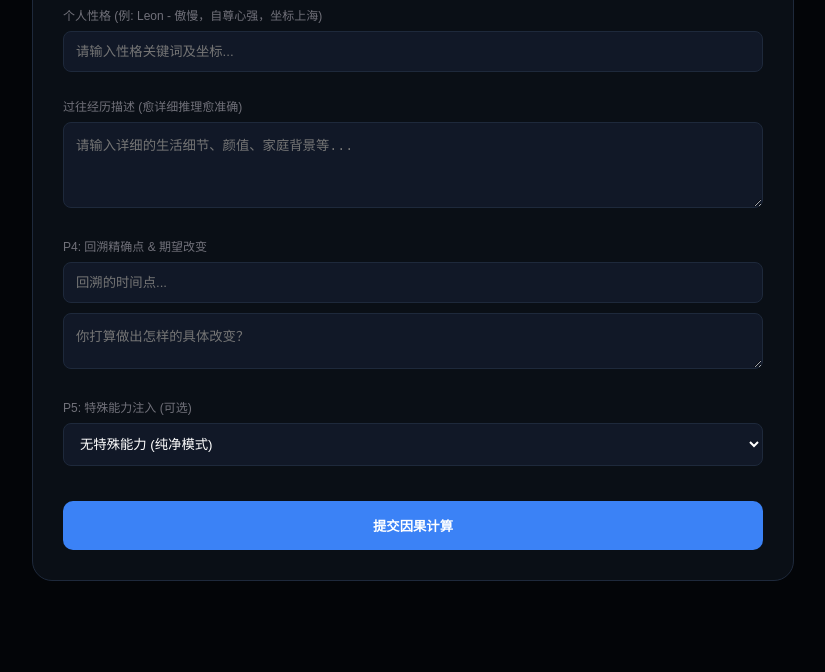
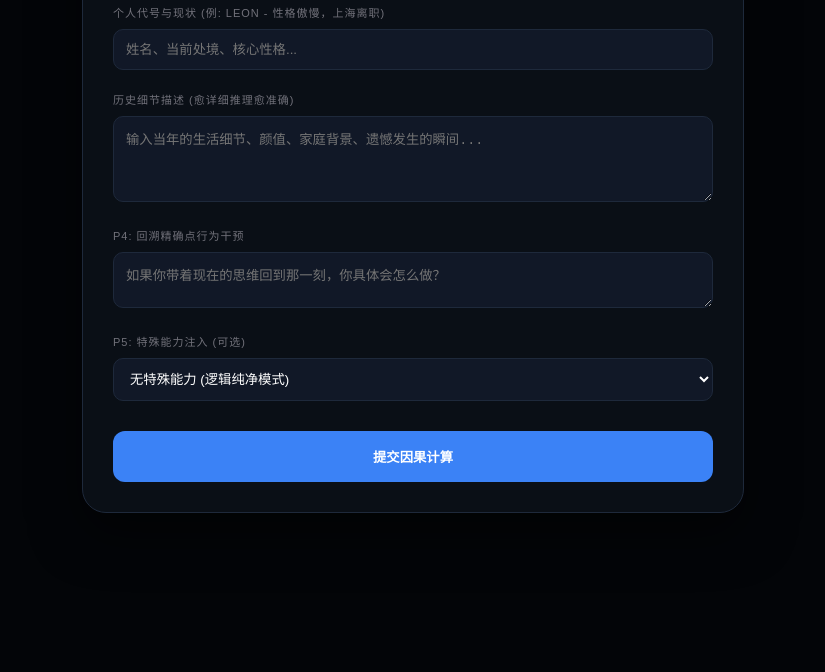
Before and after one commit to huangherr97-star/huangherr97-star-relife-site, a website: page index.html in a window 1280 px wide. Shown: the part 128-800 px from the top of the page, without its empty margins (227-1052 px from the left). Drawn offline with Linux system fonts and the light colour scheme.

Commit message:
Update index.html

```diff
--- a/index.html
+++ b/index.html
@@ -3,74 +3,74 @@
 <head>
     <meta charset="UTF-8">
     <meta name="viewport" content="width=device-width, initial-scale=1.0">
-    <title>RE:LIFE | 全量基准建模</title>
+    <title>RE:LIFE | 因果重塑终端</title>
     <style>
-        :root { --bg: #030508; --card: #0A0F16; --text: #E4E4E7; --primary: #3B82F6; }
-        body { background: var(--bg); color: var(--text); font-family: sans-serif; display: flex; justify-content: center; padding: 20px; }
-        .panel { width: 100%; max-width: 700px; background: var(--card); border: 1px solid #1E293B; border-radius: 20px; padding: 30px; }
-        h2 { border-left: 4px solid var(--primary); padding-left: 15px; font-weight: 300; }
-        .input-group { margin-bottom: 25px; }
-        label { font-size: 12px; color: #71717A; display: block; margin-bottom: 8px; }
-        input, textarea, select { width: 100%; background: #111827; border: 1px solid #1E293B; border-radius: 8px; color: #fff; padding: 12px; outline: none; box-sizing: border-box; }
-        .btn { width: 100%; padding: 15px; background: var(--primary); color: #fff; border: none; border-radius: 10px; cursor: pointer; font-weight: 600; margin-top: 10px; }
-        #result { margin-top: 30px; padding: 20px; border: 1px dashed #333; display: none; line-height: 1.8; color: #AAA; }
+        :root { --bg: #030508; --card: #0A0F16; --text: #E4E4E7; --primary: #3B82F6; --warning: #F59E0B; }
+        body { background: var(--bg); color: var(--text); font-family: sans-serif; margin: 0; padding: 20px; display: flex; justify-content: center; }
+        .panel { width: 100%; max-width: 600px; background: var(--card); border: 1px solid #1E293B; border-radius: 24px; padding: 30px; box-shadow: 0 20px 50px rgba(0,0,0,0.5); }
+        h2 { font-weight: 200; border-left: 4px solid var(--primary); padding-left: 15px; margin-bottom: 25px; }
+        .field { margin-bottom: 20px; }
+        label { font-size: 11px; color: #71717A; text-transform: uppercase; letter-spacing: 1px; }
+        input, select, textarea { width: 100%; background: #111827; border: 1px solid #1E293B; border-radius: 10px; color: #fff; padding: 12px; margin-top: 8px; outline: none; box-sizing: border-box; }
+        .btn { width: 100%; padding: 16px; background: var(--primary); color: #fff; border: none; border-radius: 12px; font-weight: 600; cursor: pointer; margin-top: 10px; }
+        .btn:disabled { background: #1E293B; cursor: not-allowed; }
+        #output { margin-top: 30px; padding: 20px; border: 1px dashed #333; border-radius: 12px; display: none; line-height: 1.6; font-size: 14px; background: rgba(255,255,255,0.01); }
     </style>
 </head>
 <body>
     <div class="panel">
         <h2>全量基准建模</h2>
-
-        <div class="input-group">
-            <label>个人性格 (例: Leon - 傲慢，自尊心强，坐标上海)</label>
-            <input type="text" id="traits" placeholder="请输入性格关键词及坐标...">
+        <div class="field">
+            <label>个人代号与现状 (例: Leon - 性格傲慢，上海离职)</label>
+            <input type="text" id="status" placeholder="姓名、当前处境、核心性格...">
         </div>
-
-        <div class="input-group">
-            <label>过往经历描述 (愈详细推理愈准确)</label>
-            <textarea id="history" rows="4" placeholder="请输入详细的生活细节、颜值、家庭背景等..."></textarea>
+        <div class="field">
+            <label>历史细节描述 (愈详细推理愈准确)</label>
+            <textarea id="history" rows="4" placeholder="输入当年的生活细节、颜值、家庭背景、遗憾发生的瞬间..."></textarea>
         </div>
-
-        <div class="input-group">
-            <label>P4: 回溯精确点 & 期望改变</label>
-            <input type="text" id="time_point" placeholder="回溯的时间点...">
-            <textarea id="change" rows="2" placeholder="你打算做出怎样的具体改变？" style="margin-top:10px;"></textarea>
+        <div class="field">
+            <label>P4: 回溯精确点行为干预</label>
+            <textarea id="intervention" rows="2" placeholder="如果你带着现在的思维回到那一刻，你具体会怎么做？"></textarea>
         </div>
-
-        <div class="input-group">
+        <div class="field">
             <label>P5: 特殊能力注入 (可选)</label>
-            <select id="p5">
-                <option value="none">无特殊能力 (纯净模式)</option>
-                <option value="vision">预知未来</option>
-                <option value="power">绝对掌控</option>
+            <select id="ability">
+                <option value="无能力">无特殊能力 (逻辑纯净模式)</option>
+                <option value="预知未来">预知未来 (Vision)</option>
+                <option value="绝对掌控">绝对掌控 (Power)</option>
             </select>
         </div>
-
-        <button class="btn" onclick="simulate()">提交因果计算</button>
-
-        <div id="result">计算中...</div>
+        <button class="btn" id="subBtn" onclick="runSim()">提交因果计算</button>
+        <div id="output"></div>
     </div>
 
     <script>
-        async function simulate() {
-            const resBox = document.getElementById('result');
-            resBox.style.display = 'block';
-            resBox.innerHTML = "正在联络 OpenAI 边缘节点，分析因果坍缩率...";
+        async function runSim() {
+            const btn = document.getElementById('subBtn');
+            const out = document.getElementById('output');
+            btn.disabled = true;
+            out.style.display = 'block';
+            out.innerHTML = "正在联络逻辑引擎，模拟平行时空演化...";
 
             try {
-                const response = await fetch('/api/simulate', {
+                const response = await fetch('/api/generate', {
                     method: 'POST',
                     headers: { 'Content-Type': 'application/json' },
                     body: JSON.stringify({
-                        traits: document.getElementById('traits').value,
-                        history: document.getElementById('history').value,
-                        change: document.getElementById('change').value,
-                        p5: document.getElementById('p5').value
+                        name: document.getElementById('status').value.split('-')[0],
+                        current_status: document.getElementById('status').value,
+                        history_context: document.getElementById('history').value,
+                        user_intervention: document.getElementById('intervention').value,
+                        ability: document.getElementById('ability').value
                     })
                 });
+
                 const data = await response.json();
-                resBox.innerHTML = "<strong>推演结论：</strong><br>" + data.result;
+                out.innerHTML = `<strong>判定报告：</strong><br><br>${data.result || data.error}`;
             } catch (e) {
-                resBox.innerHTML = "因果链路中断。请确保 Vercel 环境变量 OPENAI_API_KEY 已配置。";
+                out.innerHTML = "因果链路中断。请检查 Vercel 环境变量配置。";
+            } finally {
+                btn.disabled = false;
             }
         }
     </script>
```
